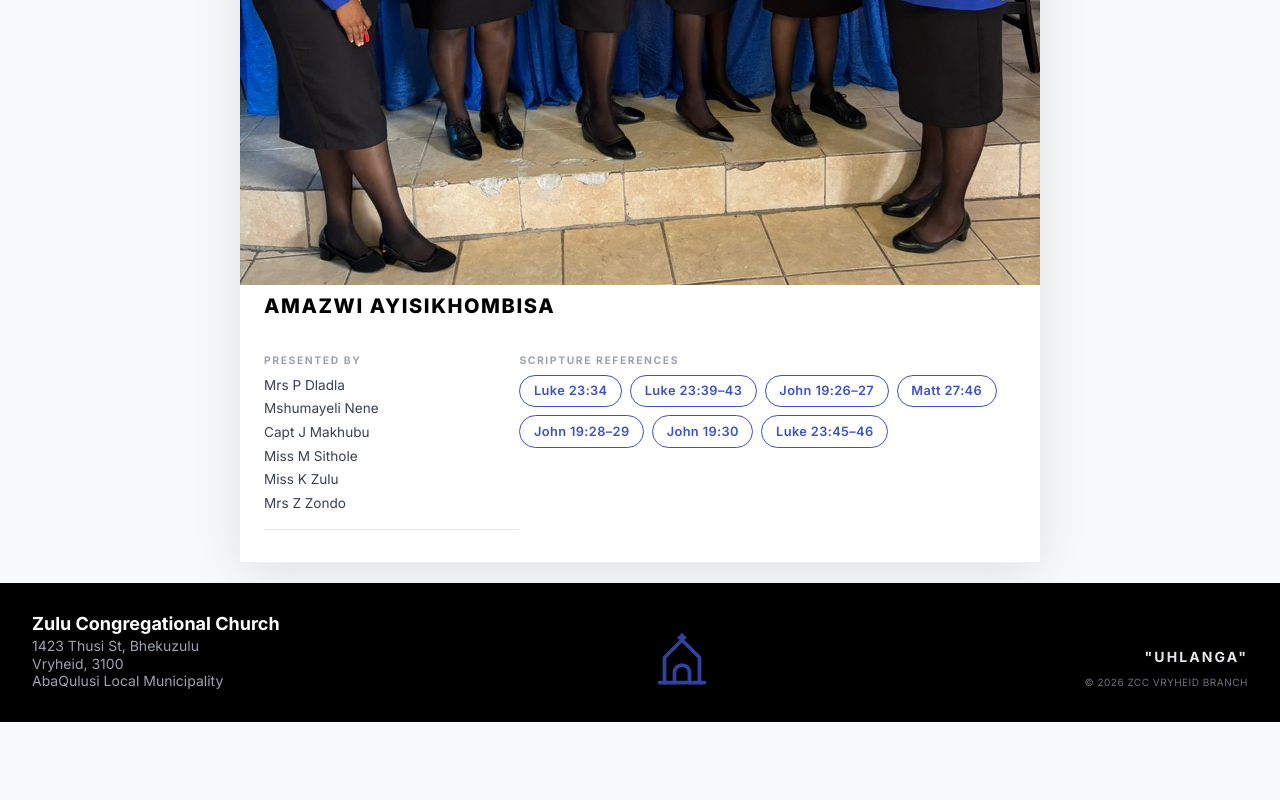
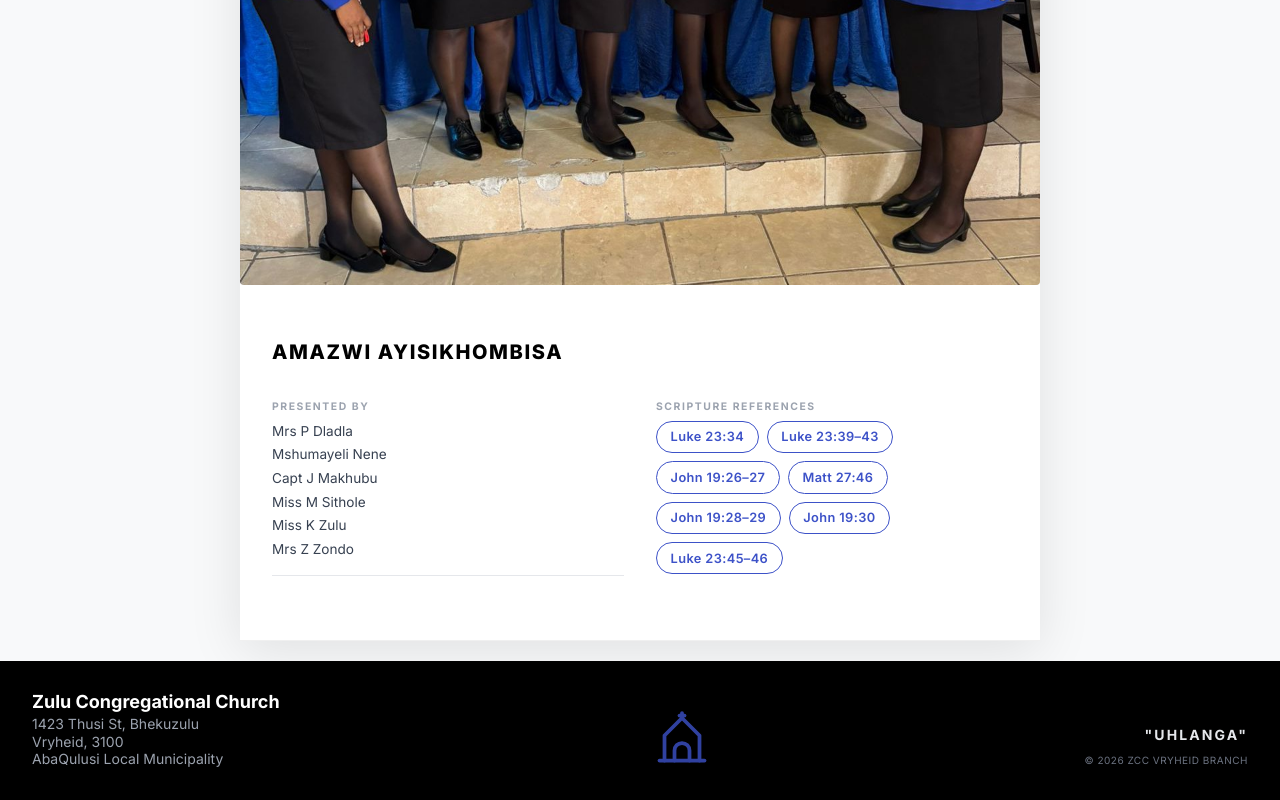
Before and after one commit to Dlozlami/zcc-official, a website: page views/index.html in a window 1280 px wide. Shown: the part 1446-2246 px from the top of the page. Before the commit the page ends 2168 px from the top, so only its background shows below. Drawn offline with Linux system fonts and the light colour scheme; a web font is replaced by a local one.

Commit message:
fix: clean repeating sections CSS, fix landscape overflow

```diff
--- a/public/css/main.css
+++ b/public/css/main.css
@@ -375,10 +375,40 @@ footer {
 .section-body {
   display: flex;
   flex-direction: column;
+  overflow: hidden;
+}
+
+.section-body2 {
+  display: flex;
+  flex-direction: column;
   gap: 1.25rem;
+  overflow: hidden;
+}
+
+.section-sub {
+  display: flex;
+  flex-direction: column;
+  gap: 1rem;
+}
+
+@media (min-width: 600px) {
+  .section-sub {
+    flex-direction: row;
+    gap: 2rem;
+  }
+  .section-sub > div {
+    flex: 1;
+    min-width: 0;
+  }
 }
 
 .section-image {
+  width: 100%;
+  display: block;
+  border-radius: 4px;
+}
+
+.land-image {
   width: 100%;
   display: block;
   border-radius: 4px;
@@ -388,34 +418,21 @@ footer {
   display: flex;
   flex-direction: column;
   gap: 1rem;
-  padding: 0 2rem;
+  padding: 2rem;
 }
 
 @media (min-width: 600px) {
   .section-body {
     flex-direction: row;
     align-items: flex-start;
-    gap: 1.5rem;
-  }
-  .section-body2 {
-    align-items: flex-start;
-    gap: 1.5rem;
-  }
-  .section-image {
-    width: 55%;
-    flex-shrink: 0;
-  }
-  .land-image {
-    width: 100%;
-    flex-shrink: 0;
   }
   .img-portrait {
     width: 60%;
+    flex-shrink: 0;
   }
   .section-details {
     flex: 1;
     min-width: 0;
-    padding: 0 2rem 0 0;
   }
 }
 
--- a/views/index.html
+++ b/views/index.html
@@ -148,10 +148,10 @@
             class="land-image"
             onerror="this.style.display = 'none'"
           />
-          <div class="section-details" style="padding-left: 1.5rem;">
+          <div class="section-details">
             <h2 class="section-title">Amazwi ayisikhombisa</h2>
-            <div id="subDetails" style="display: flex">
-              <div class="photo-caption" style="width: 60%;">
+            <div class="section-sub">
+              <div class="photo-caption">
                 <p class="caption-label">Presented by</p>
                 <ul class="caption-names">
                   <li>Mrs P Dladla</li>
```
